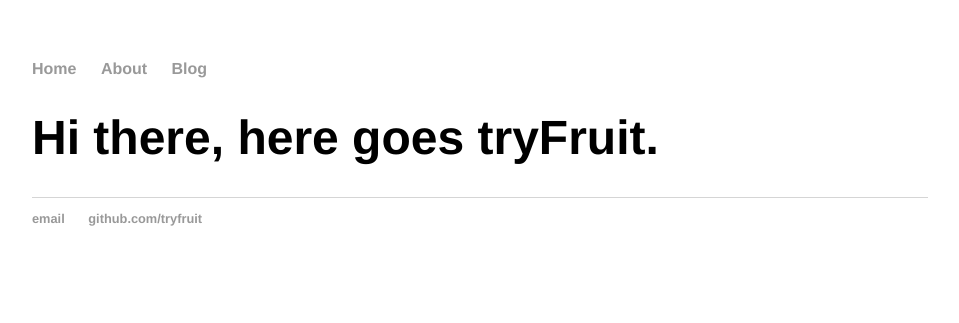
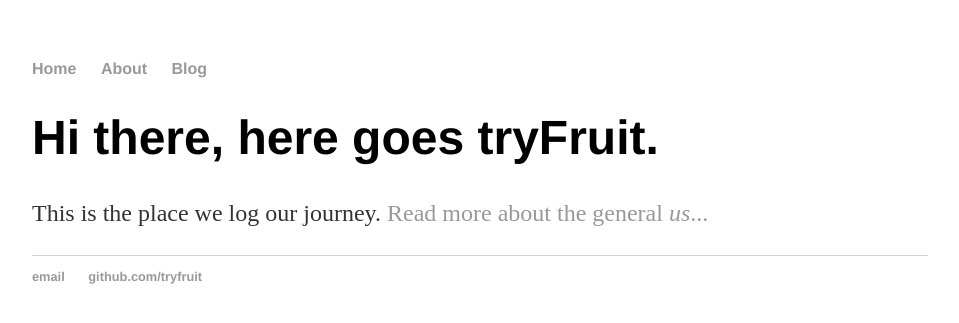
Before and after one commit to tryfruit/tryfruit.github.io, a Jekyll site: the page built from index.html, in a window 1280 px wide. Shown: the top 323 px of the page, without its empty margins (160-1119 px from the left). Built offline with Jekyll 4.4.1, drawn with Linux system fonts in a browser that asks for light colours.

Commit message:
restructure index

```diff
--- a/index.html
+++ b/index.html
@@ -1,27 +1,8 @@
-<!DOCTYPE html>
-<html>
-	<head>
-		<title>tryFruit blog</title>
-		<link rel="stylesheet" type="text/css" href="/css/main.css">
-	</head>
-	<body>
-		<nav>
-    		<ul>
-        		<li><a href="/">Home</a></li>
-	        	<li><a href="/about">About</a></li>
-        		<li><a href="/blog">Blog</a></li>
-    		</ul>
-		</nav>
-		<div class="container">
-    		<div class="blurb">
-        		<h1>Hi there, here goes tryFruit.</h1>
-    		</div><!-- /.blurb -->
-		</div><!-- /.container -->
-		<footer>
-    		<ul>
-        		<li><a href="mailto:hello@tryfruit.com">email</a></li>
-        		<li><a href="https://github.com/tryfruit">github.com/tryfruit</a></li>
-			</ul>
-		</footer>
-	</body>
-</html>
+---
+layout: default
+title: tryFruit, the blog
+---
+<div class="blurb">
+	<h1>Hi there, here goes tryFruit.</h1>
+	<p>This is the place we log our journey. <a href="/about">Read more about the general <em>us</em>...</a></p>
+</div><!-- /.blurb -->
```
